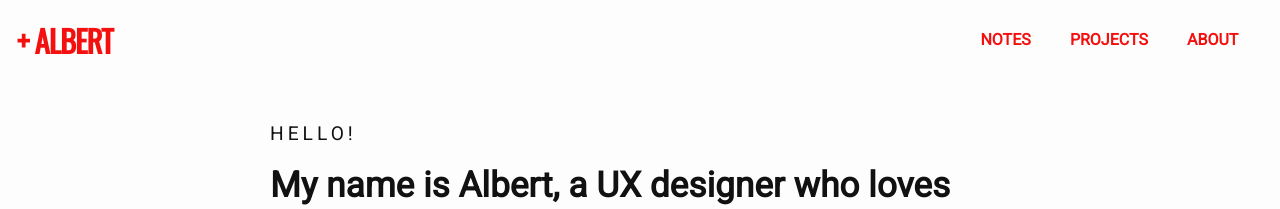
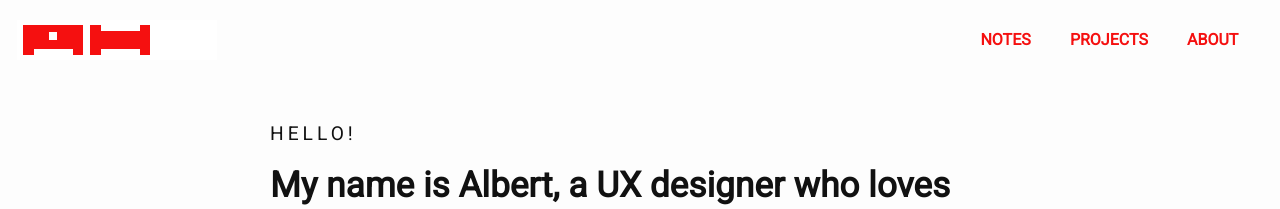
Before and after one commit to centros4520/centros4520.github.io, a Jekyll site: the page built from index.html, in a window 1280 px wide. Shown: the top 209 px of the page. Built offline with Jekyll 4.4.1, drawn with Linux system fonts in a browser that asks for light colours.

Commit message:
Change logo

```diff
--- a/_sass/tanutama/custom.scss
+++ b/_sass/tanutama/custom.scss
@@ -93,6 +93,9 @@ Site header
   font-weight: bold;
   font-family: $base-font-family1;
   color: $custom-brand-color-primary;
+  text-indent: 300%;
+  white-space: nowrap;
+  overflow: hidden;
   &:visited {
     color:$custom-brand-color-primary
   }
@@ -112,7 +115,28 @@ a.site-title:hover {
     font-size: 1.2em;
   }
 }
-
+.cd-logo {
+  // // display: block;
+  // // text-indent: -9999px;
+  // // width: 100px;
+  // // height: 82px;
+  // // background: url("/assets/jekyll-notext-light-solid.png");
+  // background: url("/assets/jekyll-logo.svg");
+  // // background-size: 100px 82px;
+  // // content: url("/assets/jekyll-notext-light-solid.png");
+  // display: inline-block;
+  // position: relative;
+  // width: 100px;
+  // top: 0px;
+  content: "";
+  position: absolute;
+  top: 0;
+  left: 0;
+  height:40px;
+  width: 200px;
+  background: url('/assets/alb.svg') bottom center;
+  background-size: 100%;
+}
 /* --------------------------------
 
 Section Heading
```
Also changed, not shown: assets/alb.svg (added).
